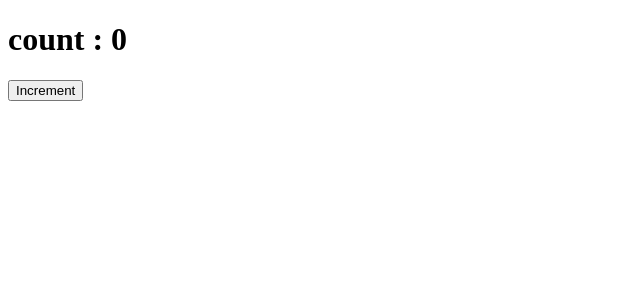
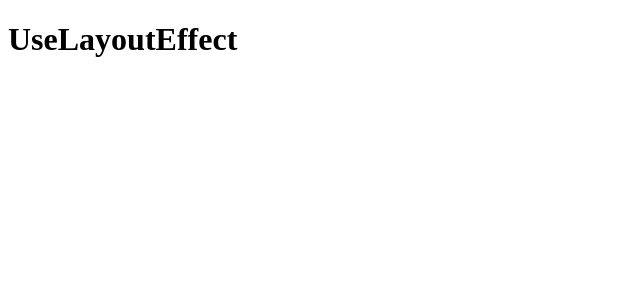
Before and after one commit to NeerajSharma30/React-Js, a React (Vite) app: page / in a window 1280 px wide. Shown: the top 300 px of the page, without its empty margins (0-640 px from the left). Built offline with nearby package versions, Linux system fonts and the light colour scheme.

Commit message:
useLayoutEffec

```diff
--- /dev/null
+++ b/src/All Topics/21UseLayOut Effect/UseLayoutEffect.jsx
@@ -0,0 +1,16 @@
+import React, { useEffect, useLayoutEffect } from "react";
+
+const UseLayoutEffect = () => {
+  useEffect(() => {
+    console.log("Useffect Message");
+  }, []);
+
+  useLayoutEffect(() => {
+    console.log("UseLayoutffect Message");
+  }, []);
+  return(
+    <h1>UseLayoutEffect</h1>
+  )
+};
+
+export default UseLayoutEffect;
--- a/src/App.jsx
+++ b/src/App.jsx
@@ -31,6 +31,7 @@ import TheamContext from "./All Topics/16_UseContextHook/TheamChanging/TheamCont
 import Reducer from "./All Topics/18_UseReducer/Reducer";
 import UseMemo from "./All Topics/19_UseMemo/UseMemo";
 import CallBack from "./All Topics/20_UseCallback/CallBack";
+import UseLayoutEffect from "./All Topics/21UseLayOut Effect/UseLayoutEffect";
 
 const App = () => {
   {
@@ -92,9 +93,10 @@ const App = () => {
 
       <Reducer />
 
-      <UseMemo/>*/}
+      <UseMemo/>
+      <CallBack/>*/}
 
-      <CallBack/>
+      <UseLayoutEffect />
     </>
   );
 };
```
